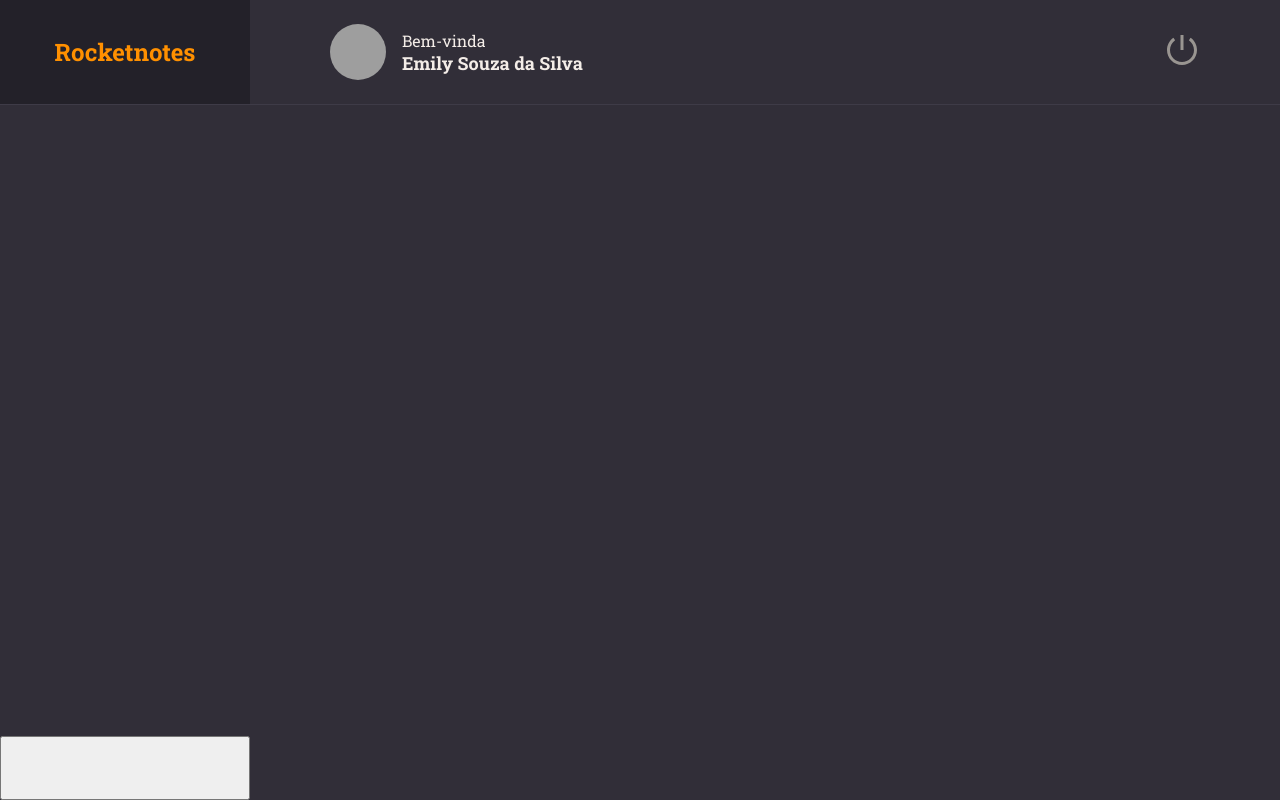
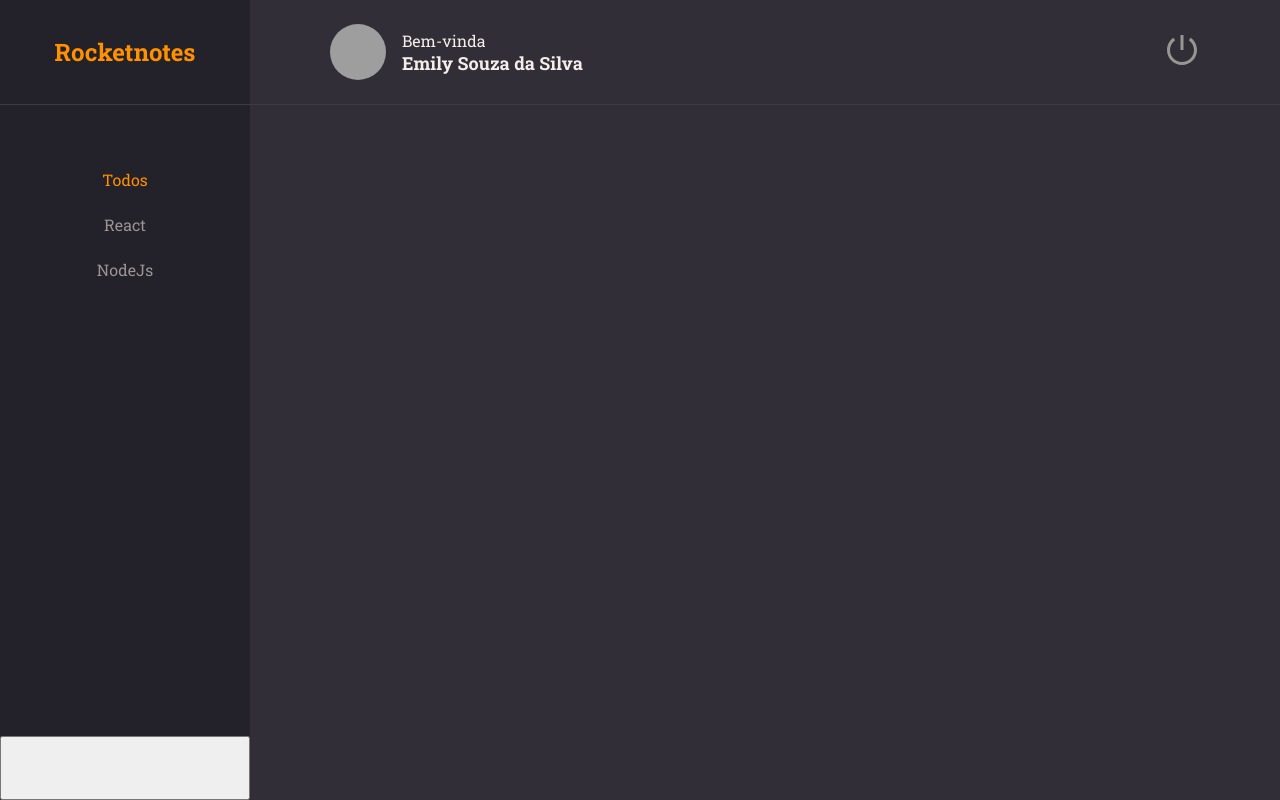
Before and after one commit to EmilySSouza/Rocketnotes, a React (Vite) app: page / in a window 1280 px wide. Built offline with nearby package versions, Linux system fonts and the light colour scheme; grey boxes are pictures that could not be loaded.

Commit message:
feat: design menu and add button menus

```diff
--- a/src/components/ButtonText/index.jsx
+++ b/src/components/ButtonText/index.jsx
@@ -1,9 +1,10 @@
 import { Container } from "./style";
 
-export function ButtonText({ title, ...rest }) {
+export function ButtonText({ title, isActive = false, ...rest }) {
     return(
     <Container
         type="button"
+        isActive={isActive}
         {...rest}
     >
         {title}
--- a/src/components/ButtonText/style.js
+++ b/src/components/ButtonText/style.js
@@ -2,7 +2,7 @@
 
 export const Container = styled.button`
     background: none;
-    color: ${({ theme }) => theme.COLORS.ORANGE};
+    color: ${({ theme, isActive }) => isActive ? theme.COLORS.ORANGE : theme.COLORS.GRAY_100};
 
     border: none;
     font-size: 16px;
--- a/src/pages/Home/index.jsx
+++ b/src/pages/Home/index.jsx
@@ -1,6 +1,7 @@
 import { Container, Brand, Menu, Search, Content, NewNote } from "./styles";
 
 import { Header } from "../../components/Header";
+import { ButtonText } from "../../components/ButtonText";
 
 export function Home() {
     return(
@@ -12,7 +13,9 @@
             <Header />
 
             <Menu>
-
+                <li><ButtonText title="Todos" isActive /></li>
+                <li><ButtonText title="React"/></li>
+                <li><ButtonText title="NodeJs"/></li>
             </Menu>
 
             <Search>
--- a/src/pages/Home/styles.js
+++ b/src/pages/Home/styles.js
@@ -38,6 +38,15 @@
 
 export const Menu = styled.ul`
     grid-area: menu;
+    background-color: ${({ theme }) => theme.COLORS.BACKGROUND_900};
+
+    padding-top: 64px;
+    text-align: center;
+
+    > li {
+        margin-bottom: 24px;
+    }
+
 `;
 
 export const Search = styled.div`
```
